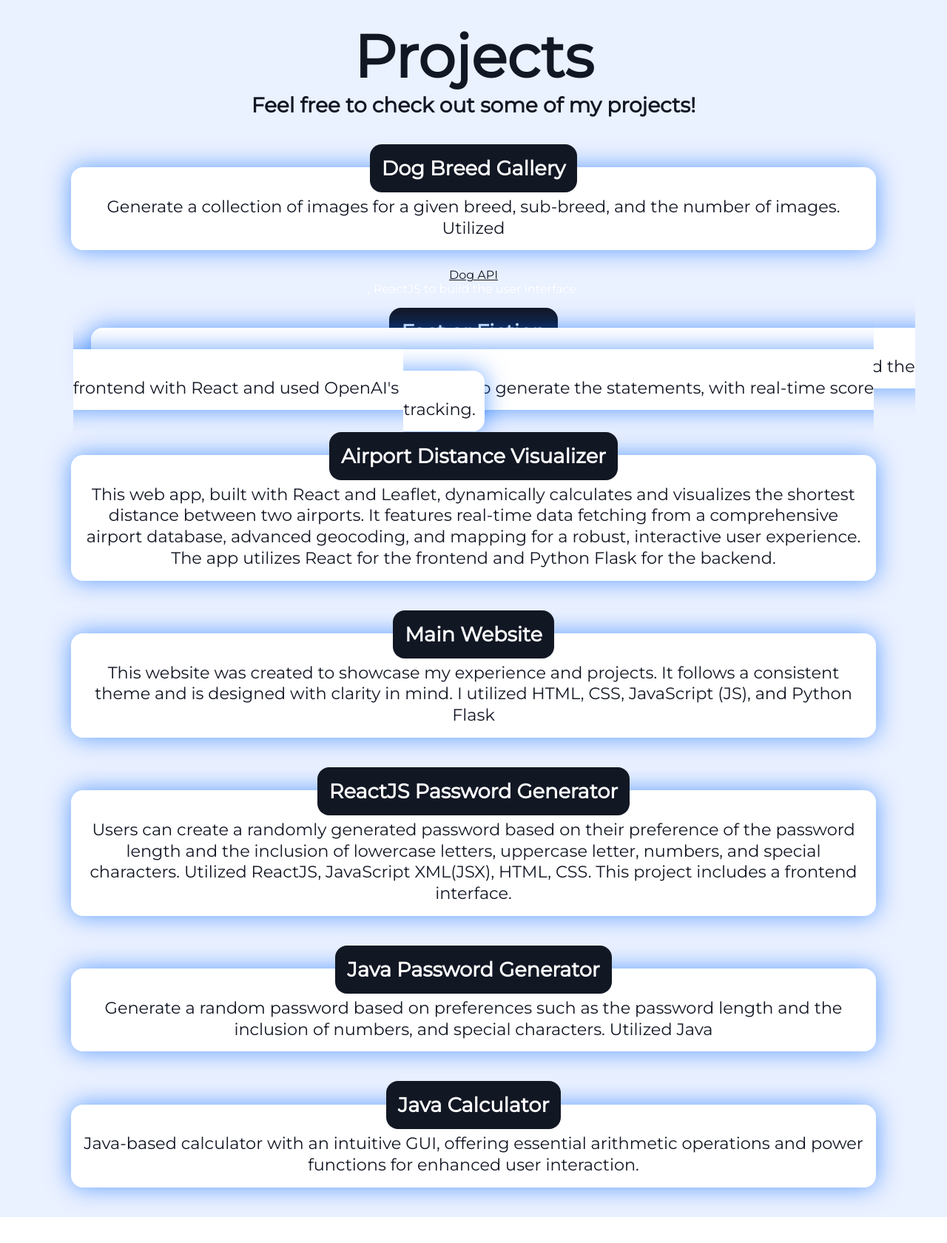
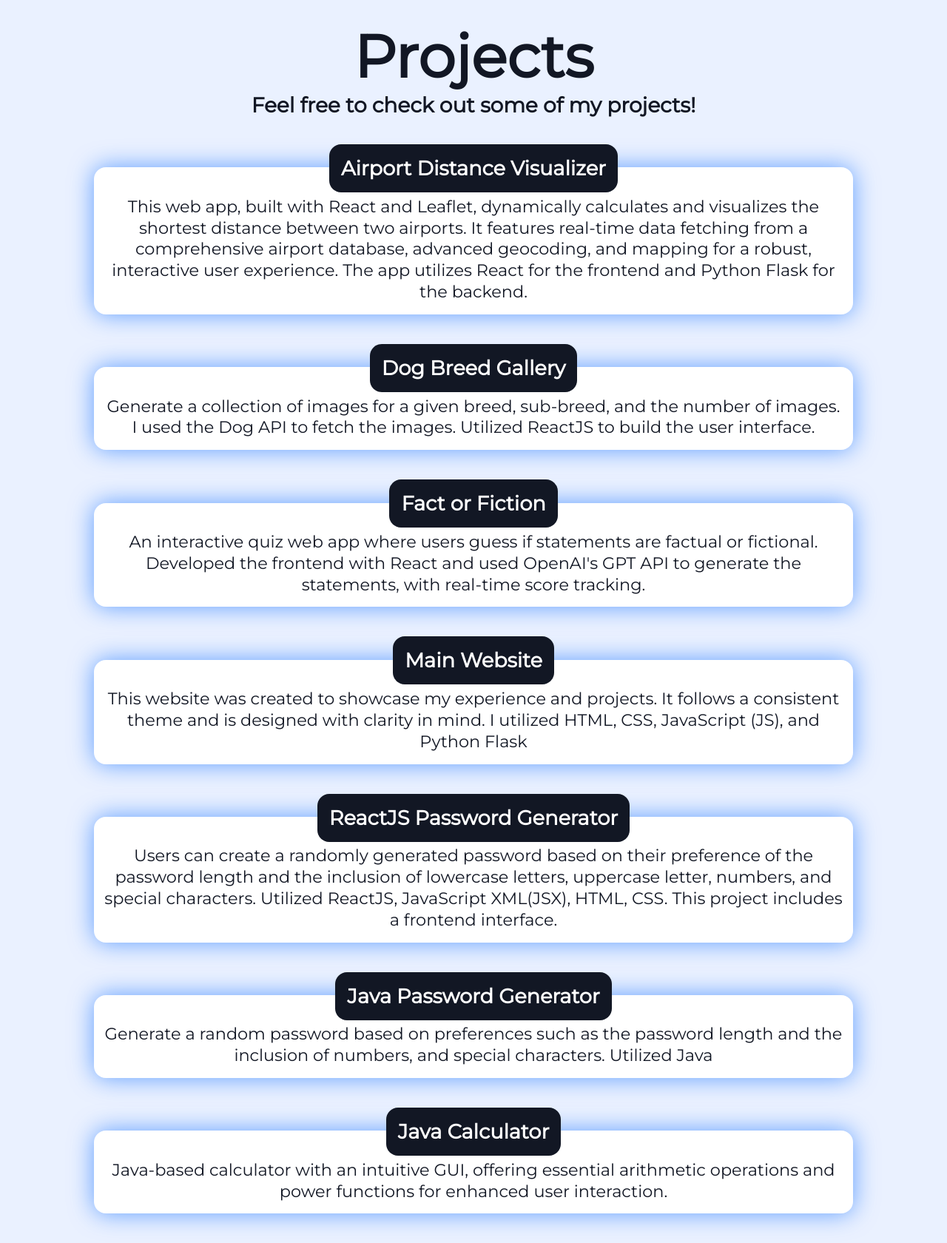
Before and after one commit to asankar04/Main_Website, a Flask app: page /projects in a window 1280 px wide. Shown: the part 103-1783 px from the top of the page at 74% size. Before the commit the page ends 1748 px from the top, so only its background shows below. Run offline with Flask 3, Linux system fonts and the light colour scheme.

Commit message:
Reworked Projects page

```diff
--- a/static/styles.css
+++ b/static/styles.css
@@ -216,20 +216,20 @@ body {
 }
 
 .projects_gridbox {
-    display: grid;
-    grid-template-columns: 1fr;
+    display: flex;
+    flex-direction: column;
     justify-content: center;
     align-items: center;
     margin: 1rem;
 }
 
-.dog_breed_gallery, fact_or_fiction, .airport_distance_visualizer, .own_website, .reactJS_password, .java_password, .java_calculator {
+.dog_breed_gallery, .fact_or_fiction, .airport_distance_visualizer, .own_website, .reactJS_password, .java_password, .java_calculator {
     color: var(--mainlight);
     display: grid;
     grid-template-columns: 1fr;
     justify-items: center;
     align-items: center;
-    max-width: 100%;
+    max-width: 95%;
 }
 
 .project_title a {
@@ -256,7 +256,7 @@ body {
 
 }
 
-#project_description {
+.project_description {
     color: var(--maindark);
     background: var(--mainlight);
     box-shadow: 0 0 2rem var(--mainblueshadow);
--- a/templates/projects.html
+++ b/templates/projects.html
@@ -21,47 +21,47 @@
             <h4 id='projects_description'>Feel free to check out some of my projects!</h4>
         </div>
         <div class="projects_gridbox">
+            <div class="airport_distance_visualizer">
+                <div class="project_title">
+                    <a href="https://github.com/asankar04/Airport_Distance_Visualizer" target="blank">Airport Distance Visualizer</a>
+                </div>
+                <p class="project_description">This web app, built with React and Leaflet, dynamically calculates and visualizes the shortest distance between two airports. It features real-time data fetching from a comprehensive airport database, advanced geocoding, and mapping for a robust, interactive user experience. The app utilizes React for the frontend and Python Flask for the backend.</p>
+            </div>
             <div class="dog_breed_gallery">
                 <div class="project_title">
                     <a href="https://dog-breed-gallery-site.onrender.com/" target="blank">Dog Breed Gallery</a>
                 </div>
-                <a id="project_description">Generate a collection of images for a given breed, sub-breed, and the number of images. Utilized <a href="https://dog.ceo/dog-api/" style="color: rgb(18, 23, 36)">Dog API</a>, ReactJS to build the user interface.</a>
+                <p class="project_description">Generate a collection of images for a given breed, sub-breed, and the number of images. I used the Dog API to fetch the images. Utilized ReactJS to build the user interface.</p>
             </div>
             <div class="fact_or_fiction">
                 <div class="project_title">
                     <a href="https://fact-or-fiction-e4472f229907.herokuapp.com/" target="blank">Fact or Fiction</a>
                 </div>
-                <a id="project_description">An interactive quiz web app where users guess if statements are factual or fictional. Developed the frontend with React and used OpenAI's GPT API to generate the statements, with real-time score tracking.</a>
-            </div>
-            <div class="airport_distance_visualizer">
-                <div class="project_title">
-                    <a href="https://github.com/asankar04/Airport_Distance_Visualizer" target="blank">Airport Distance Visualizer</a>
-                </div>
-                <a id="project_description">This web app, built with React and Leaflet, dynamically calculates and visualizes the shortest distance between two airports. It features real-time data fetching from a comprehensive airport database, advanced geocoding, and mapping for a robust, interactive user experience. The app utilizes React for the frontend and Python Flask for the backend.</a>
+                <p class="project_description">An interactive quiz web app where users guess if statements are factual or fictional. Developed the frontend with React and used OpenAI's GPT API to generate the statements, with real-time score tracking.</p>
             </div>
             <div class="own_website">
                 <div class="project_title">
                     <a href="/" target="blank">Main Website</a>
                 </div>
-                <a id="project_description">This website was created to showcase my experience and projects. It follows a consistent theme and is designed with clarity in mind. I utilized HTML, CSS, JavaScript (JS), and Python Flask</a>
+                <a class="project_description">This website was created to showcase my experience and projects. It follows a consistent theme and is designed with clarity in mind. I utilized HTML, CSS, JavaScript (JS), and Python Flask</a>
             </div>
             <div class="reactJS_password">
                 <div class="project_title">
                     <a href="https://react-password-generator-cd8d.onrender.com/" target="blank">ReactJS Password Generator</a>
                 </div>
-                <a id="project_description">Users can create a randomly generated password based on their preference of the password length and the inclusion of lowercase letters, uppercase letter, numbers, and special characters. Utilized ReactJS, JavaScript XML(JSX), HTML, CSS. This project includes a frontend interface.</a>
+                <a class="project_description">Users can create a randomly generated password based on their preference of the password length and the inclusion of lowercase letters, uppercase letter, numbers, and special characters. Utilized ReactJS, JavaScript XML(JSX), HTML, CSS. This project includes a frontend interface.</a>
             </div>
             <div class="java_password">
                 <div class="project_title">
                     <a href="https://github.com/asankar04/Java_Password_Generator" target="blank">Java Password Generator</a>
                 </div>
-                <a id="project_description">Generate a random password based on preferences such as the password length and the inclusion of numbers, and special characters. Utilized Java</a>
+                <a class="project_description">Generate a random password based on preferences such as the password length and the inclusion of numbers, and special characters. Utilized Java</a>
             </div>
             <div class="java_calculator">
                 <div class="project_title">
                     <a href="https://github.com/asankar04/Java-Calculator" target="blank">Java Calculator</a>
                 </div>
-                <a id="project_description">Java-based calculator with an intuitive GUI, offering essential arithmetic operations and power functions for enhanced user interaction.</a>
+                <a class="project_description">Java-based calculator with an intuitive GUI, offering essential arithmetic operations and power functions for enhanced user interaction.</a>
             </div>
         </div>
     </body>
```
